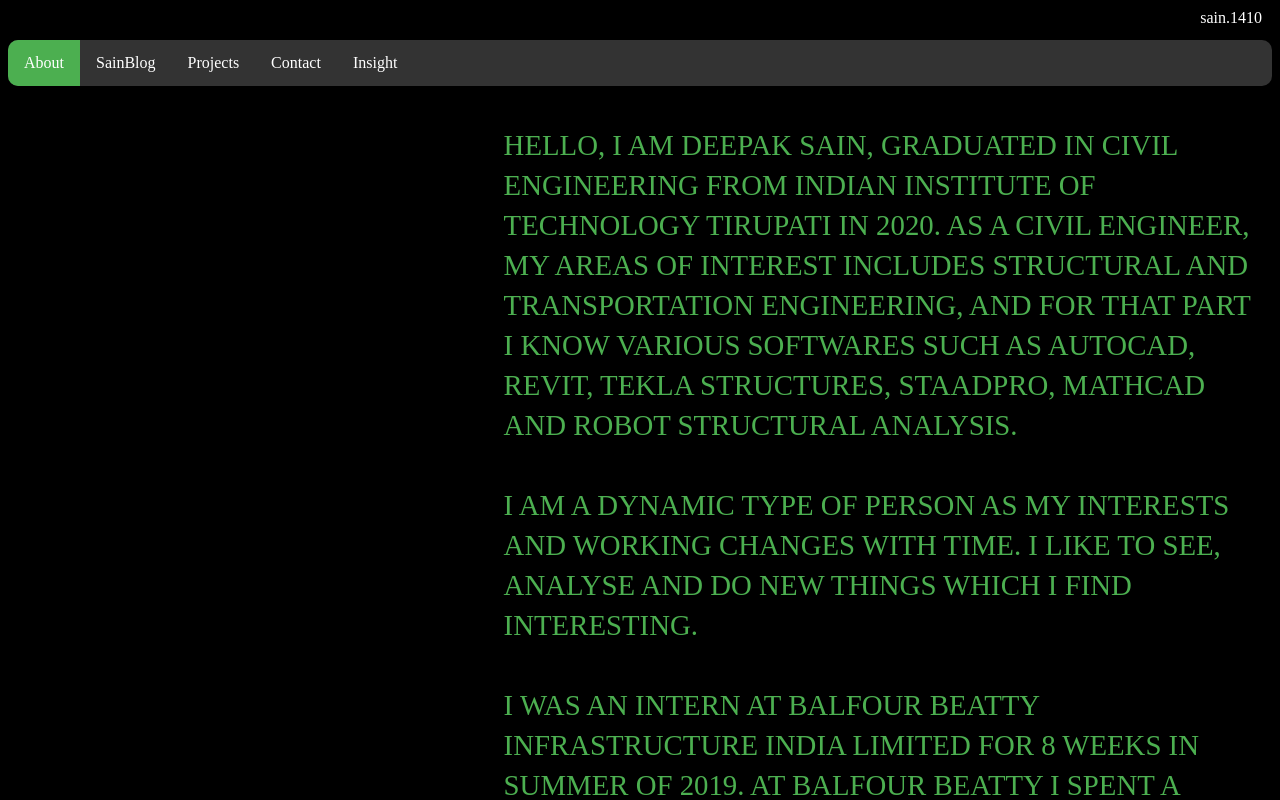
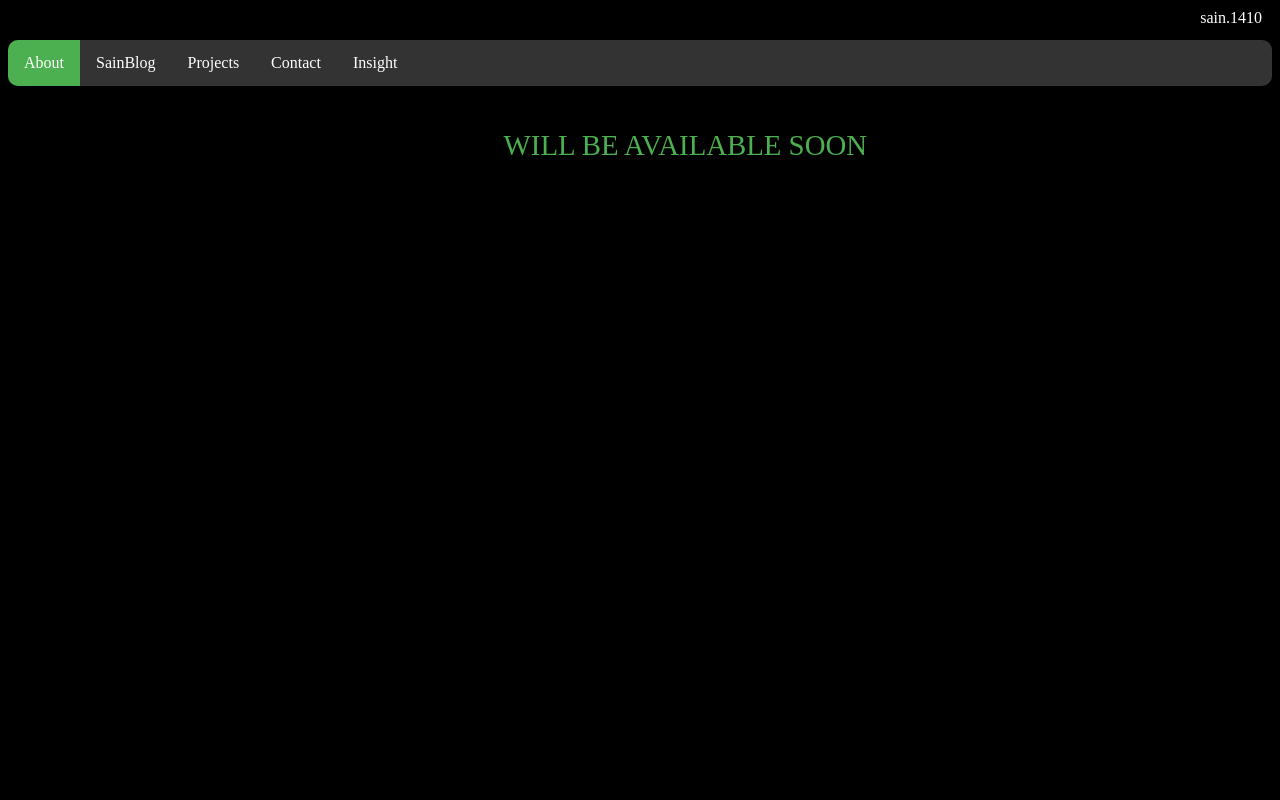
Before and after one commit to deepaksain1410/deepaksain1410.github.io, a plain HTML site: page index.html in a window 1280 px wide. Shown: the top 800 px of the page. Drawn offline with Linux system fonts and the light colour scheme.

Commit message:
Update index.html

```diff
--- a/index.html
+++ b/index.html
@@ -19,8 +19,7 @@
 	</div>
 
 	<div class="info">
-		<p>Hello, I am Deepak Sain, graduated in Civil Engineering from Indian Institute of Technology Tirupati in 2020. As a Civil Engineer, my areas of interest includes Structural and Transportation Engineering, and for that part I know various softwares such as Autocad, Revit, Tekla structures, staadpro, mathcad and robot structural analysis.<br><br>I am a dynamic type of person as my interests and working changes with time. I like to see, analyse and do new things which I find interesting.<br><br>
-		I was an intern at Balfour Beatty Infrastructure India limited for 8 weeks in summer of 2019. At Balfour Beatty I spent a good amount learning about structural analysis softwares.<br><br>To know about things I do, you can see my blog.<br><br> To know about my projects which I have done till now, you can visit my projects section.<br><br> Insight section includes my extra activities that I do or like to do in everyday life.<br><br> If you feel something interesting in my things or other things, you can contact me in contact section.</p>
+		<p>Will be available soon</p>
 	</div>
 
 </body>
```
